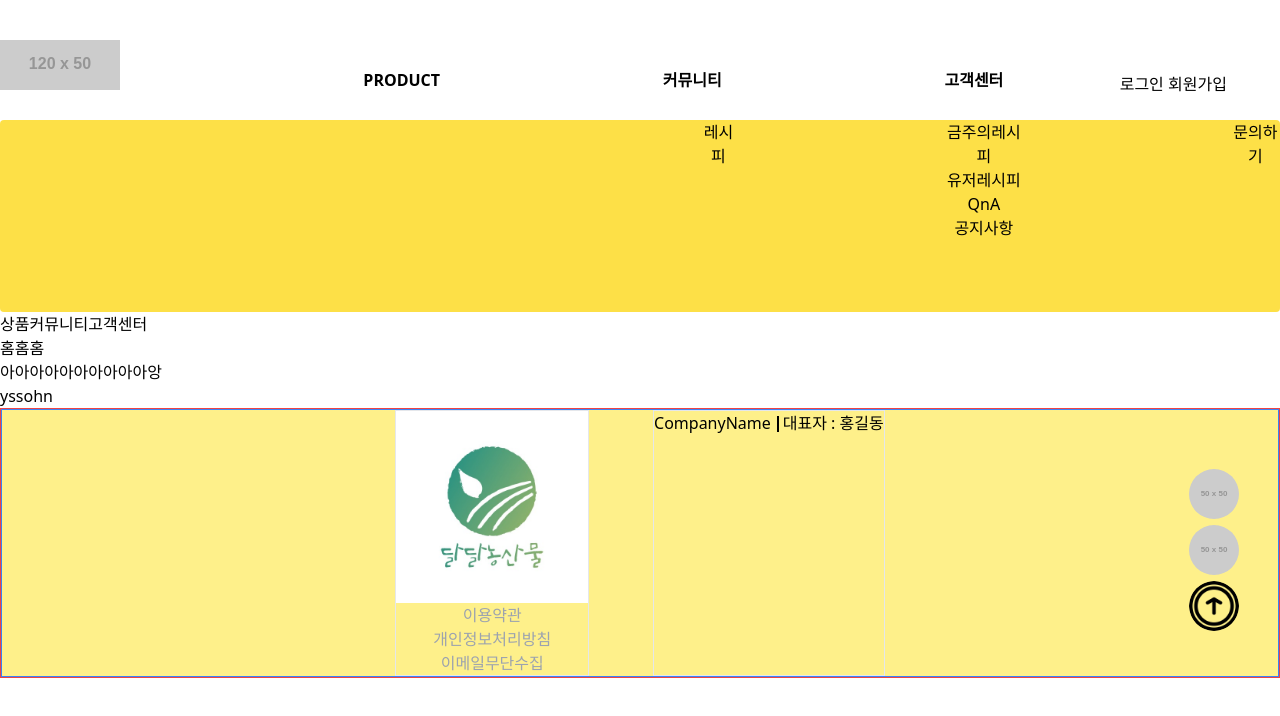
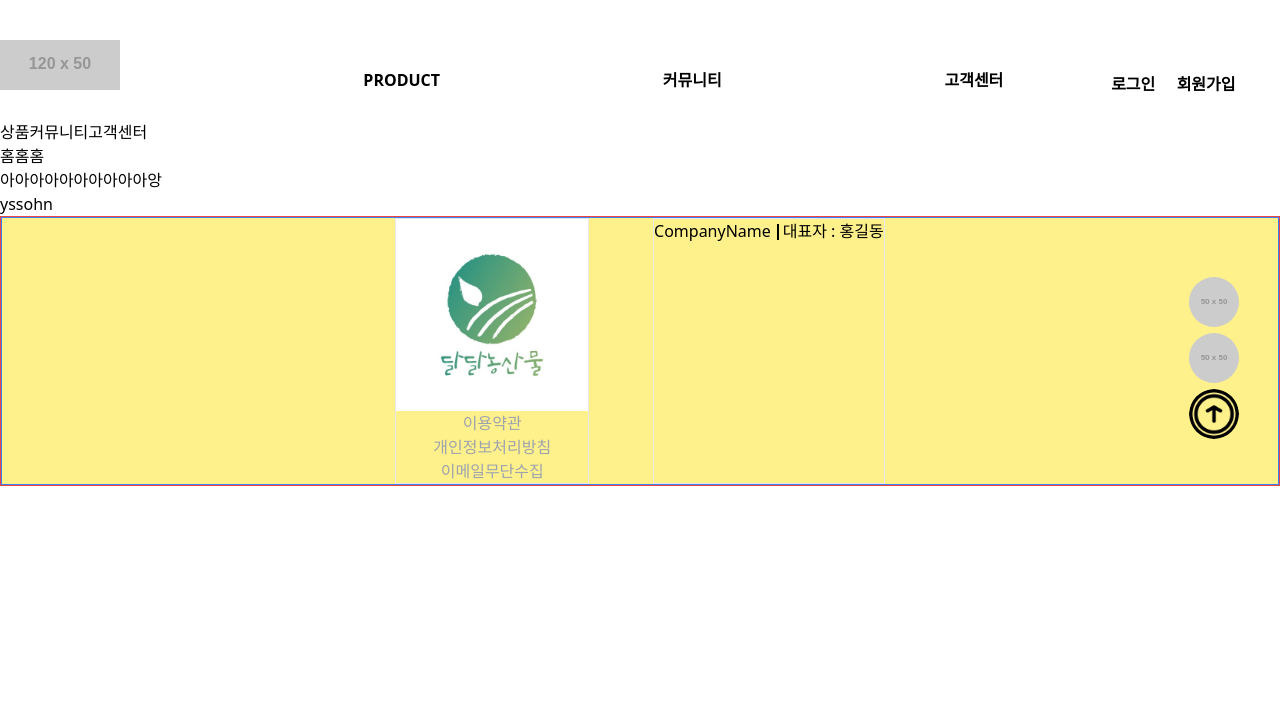
Before and after one commit to KwonHyeokGeon/food, a Vue app: page / in a window 1280 px wide. Shown: the top 716 px of the page. Built offline with nearby package versions, Linux system fonts and the light colour scheme.

Commit message:
230517-PM-1743 마감

```diff
--- a/src/components/NavCom.vue
+++ b/src/components/NavCom.vue
@@ -21,25 +21,23 @@
 
       <!-- 로그인 로그아웃 회원가입 -->
       <div class="basis-1/6 ml-5 hidden lg:block mt-8">
-        <ul class="flex justify-center gap-x-[2%]">
-          <li v-if="!$store.state.loginChk"><router-link to="/login">로그인</router-link> </li>
-          <li v-else @click="logout"><router-link to="/">로그아웃</router-link></li>
-          <li><router-link to="/member">회원가입</router-link></li>
+        <ul class="flex justify-center gap-x-[10%]">
+          <li v-if="!$store.state.loginChk" class="font-extrabold"><router-link to="/login">로그인</router-link> </li>
+          <li v-else @click="logout" class="font-extrabold"><router-link to="/">로그아웃</router-link></li>
+          <li class="font-extrabold"><router-link to="/member">회원가입</router-link></li>
         </ul>
       </div>
     </div>
   </div>
 
-  <div :class="SubMenuOpen && 'h-48'" class="transition-all duration-500 bg-yellow-300 rounded h-48 overflow-hidden z-50">
+  <div :class="SubMenuOpen && '!h-48'" class="transition-all duration-500 bg-yellow-300 rounded h-0 overflow-hidden z-50">
       <div class="flex right-24 ml-[490px]" @mouseover="SubMenuOpen=true" @mouseout="SubMenuOpen=false; NavSelectIndex=null">
         <ul @mouseover="NavSelectIndex=index" v-for="(e,index) in SubList" :key="e" class="ml-[210px] text-center">
-
-
+          <li v-for="(el,i) in e" :key="el" class="hover:text-red-500 hover:scale-110 hover:font-extrabold"><router-link :to="SubMenuLink[index][i]">{{ el }}</router-link> </li>
             <!-- <li v-for="(el,i) in e" :key="el" class="hover:text-red-500"><router-link v-if="index != 0" :to="SubMenuLink[index][i]">{{ el }}</router-link> </li> -->
-            <li v-for="(el,i) in e" :key="el" class="hover:text-red-500"><router-link :to="SubMenuLink[index][i]">{{ el }}</router-link> </li>
             <!-- <li v-for="(el,i) in e" :key="el" class="hover:text-red-500"><router-link :to="index != 0 && SubMenuLink[1][0]">{{i}}{{ el }}</router-link> </li> -->
             <!-- <li v-for="(el) in e" :key="el" class="hover:text-red-500">{{ el }}</li> -->
-        </ul>
+          </ul>
       </div>
   </div>
 
```
